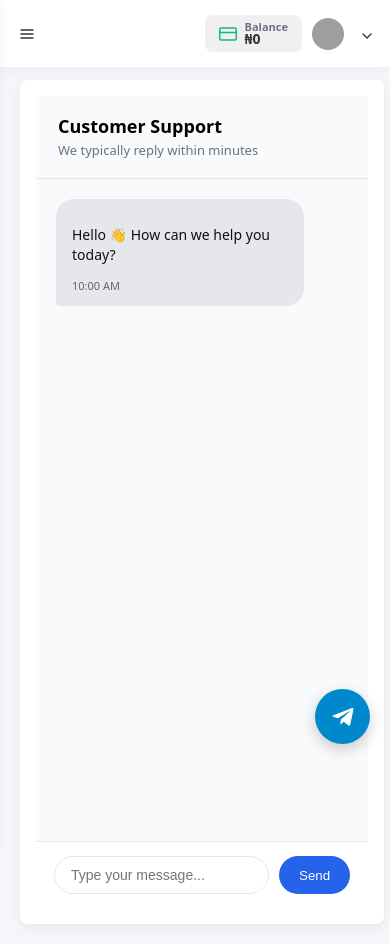
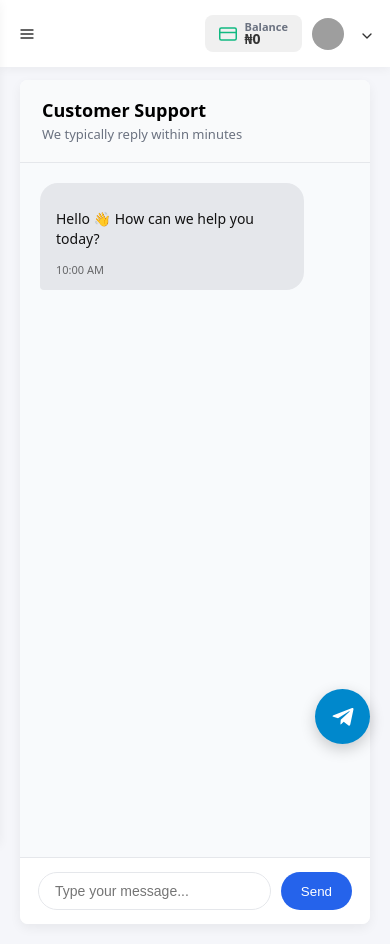
Before and after one commit to ay30bg/realsms, a React (Create React App) app: page /support in a window 390 px wide. Built offline with nearby package versions, Linux system fonts and the light colour scheme; no server answers; grey boxes are pictures that could not be loaded.

Commit message:
Update support.css

```diff
--- a/src/styles/support.css
+++ b/src/styles/support.css
@@ -156,14 +156,12 @@
 .user-support-page {
     padding: 0; /* remove side padding */
   }
-
-  .user-support-container {
+.user-support-container {
     height: 100vh;
     margin: 0;
     width: 100%;
     max-width: 100%;
-    border-radius: 8px; /* optional: makes it edge-to-edge */
-    padding: 16px;
+    border-radius: 8px;
   }
   .bubble {
     max-width: 85%;
```
